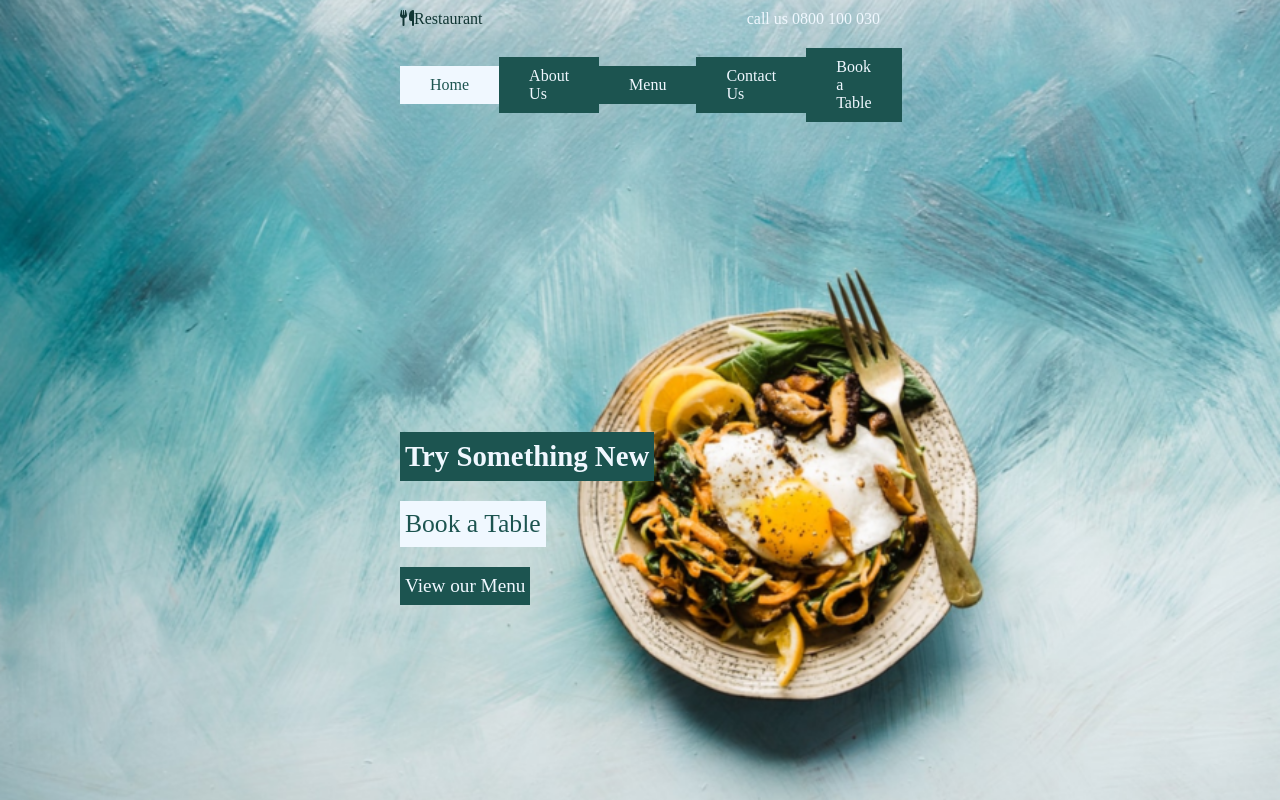
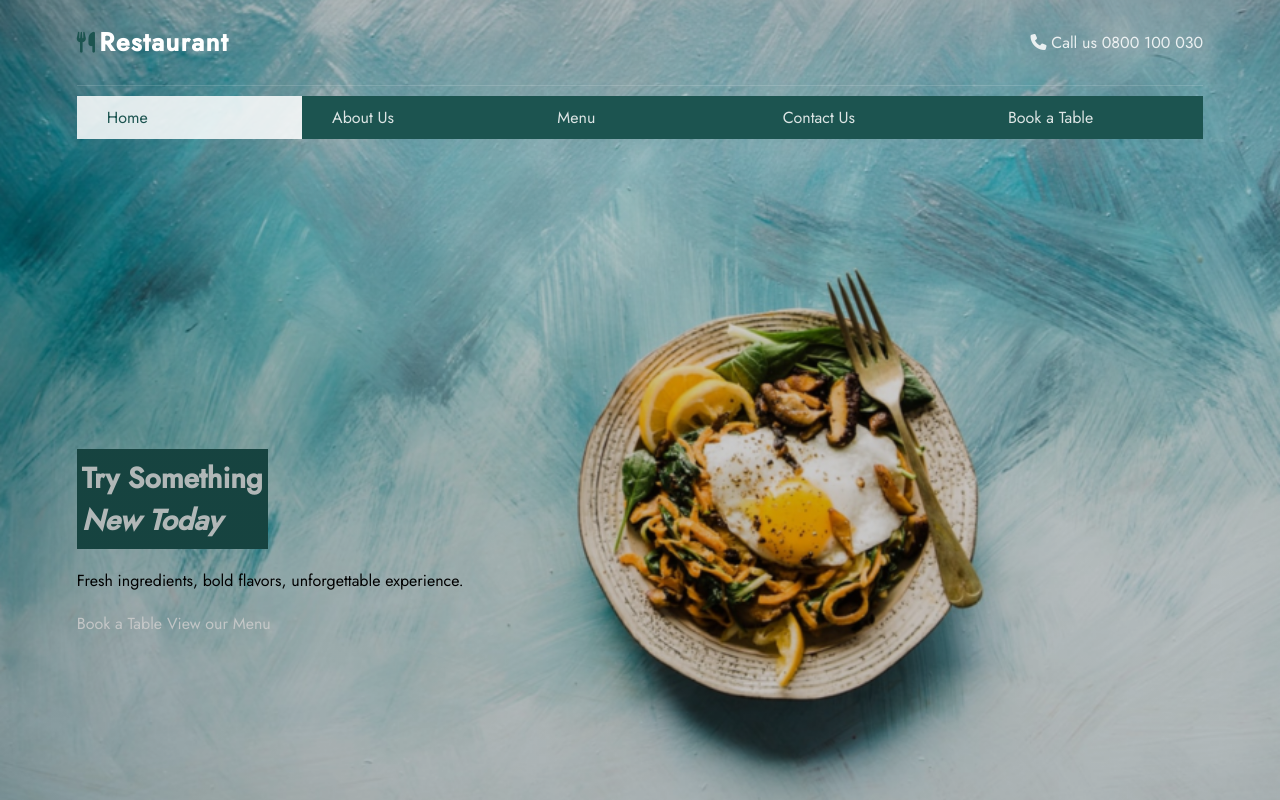
Before and after one commit to Muhammad-bilal-ai/restaurant-app, a plain HTML site: page index.html in a window 1280 px wide. Drawn offline with Linux system fonts and the light colour scheme.

Commit message:
fixing UI breaks

```diff
--- a/index.html
+++ b/index.html
@@ -8,30 +8,56 @@
       src="https://kit.fontawesome.com/ec525d2683.js"
       crossorigin="anonymous"
     ></script>
+    <!-- Cormorant Garamond: elegant serif for restaurant feel -->
+    <!-- Jost: clean modern sans for body text -->
+    <link rel="preconnect" href="https://fonts.googleapis.com" />
+    <link rel="preconnect" href="https://fonts.gstatic.com" crossorigin />
+    <link
+      href="https://fonts.googleapis.com/css2?family=Cormorant+Garamond:wght@400;600;700&family=Jost:wght@300;400;500&display=swap"
+      rel="stylesheet"
+    />
     <title>restaurant app</title>
   </head>
   <body class="body">
     <!--== header ==-->
     <header>
-      <!-- 1st nav -->
-      <div class="nav">
-        <div class="logo"><i class="fa-solid fa-utensils"></i>Restaurant</div>
-        <div><a>call us 0800 100 030</a></div>
+      <div class="overlay"></div>
+      <!-- 1st nav logo + phone-->
+      <div class="nav top-nav">
+        <div class="logo">
+          <i class="fa-solid fa-utensils"></i><span>Restaurant</span>
+        </div>
+        <div>
+          <a href="tel:0800100030" class="phone-link">
+            <i class="fa-solid fa-phone"></i>
+            Call us 0800 100 030
+          </a>
+        </div>
       </div>
       <!-- 2nd nav -->
-      <div class="nav second-nav">
+      <nav class="nav second-nav">
         <a href="#" class="active">Home</a>
         <a href="#" class="navlink">About Us</a>
         <a href="#" class="navlink">Menu</a>
         <a href="#" class="navlink">Contact Us</a>
         <a href="#" class="highlight">Book a Table</a>
-      </div>
+      </nav>
 
       <!-- == content == -->
-      <div class="content">
-        <h3>Try Something New</h3>
-        <a class="white-link" href="#">Book a Table</a>
-        <a class="teal-link" href="#">View our Menu</a>
+      <div class="hero-content">
+        <h1 class="hero-heading">
+          Try Something<br />
+          <em>New Today</em>
+        </h1>
+        <p class="hero-description">
+          Fresh ingredients, bold flavors, unforgettable experience.
+        </p>
+        <!-- <a class="white-link" href="#">Book a Table</a>
+        <a class="teal-link" href="#">View our Menu</a> -->
+        <div class="hero-actions">
+          <a href="#" class="btn btn-primary">Book a Table</a>
+          <a href="#" class="btn btn-outline">View our Menu</a>
+        </div>
       </div>
     </header>
   </body>
--- a/style.css
+++ b/style.css
@@ -1,23 +1,50 @@
 :root {
   --dark-teal: rgb(28, 84, 80);
-  --darker-teal: rgb(17, 54, 52);
   --light-teal: rgb(57, 149, 143);
   --text-light: aliceblue;
 }
+:root {
+  --darker-teal: rgb(17, 54, 52);
+  --green-dark: #1c5450;
+  --green-mid: #27756f;
+  --green-light: #39958f;
+  --cream: #f5f0e8;
+  --white: #ffffff;
+  --text-light: rgba(255, 255, 255, 0.85);
+  --font-display: "Cormorant Garamond", serif;
+  --font-body: "Jost", sans-serif;
+}
 
-* {
+*,
+*::before,
+*::after {
+  box-sizing: border-box;
   margin: 0;
   padding: 0;
-  box-sizing: border-box;
+}
+body {
+  font-family: var(--font-body);
 }
 
 header {
+  position: relative;
   min-height: 100vh;
   background-image: url("restaurant.png");
   background-size: cover;
   background-repeat: no-repeat;
   background-position: center;
-  padding: 0px 400px;
+  padding: 0px 6vw;
+}
+.overlay {
+  position: absolute;
+  inset: 0;
+  background: linear-gradient(
+    to bottom,
+    rgba(0, 0, 0, 0.2) 0%,
+    rgba(0, 0, 0, 0.1) 20%,
+    rgba(0, 0, 0, 0.2) 50%
+  );
+  z-index: 0;
 }
 a {
   color: var(--text-light);
@@ -30,9 +57,26 @@
   justify-content: space-between;
   align-items: center;
   font-size: 1rem;
+  position: relative;
+  z-index: 1;
+}
+.top-nav {
+  padding: 24px 0;
+  border-bottom: 1px solid rgba(255, 255, 255, 0.15);
 }
 .logo {
+  display: flex;
+  align-items: center;
+  gap: 3px;
   color: var(--darker-teal);
+  font-size: 1.6rem;
+  font-weight: 600;
+  color: var(--white);
+  letter-spacing: 0.05em;
+}
+.logo i {
+  color: var(--green-dark);
+  font-size: 1.3rem;
 }
 .second-nav a {
   background-color: var(--dark-teal);
@@ -59,7 +103,7 @@
 .highlight {
   background-color: var(--dark-teal) !important;
 }
-.content {
+.hero-content {
   margin-top: 300px;
   display: flex;
   flex-direction: column;
@@ -67,7 +111,7 @@
   justify-content: flex-start;
   gap: 20px;
 }
-.content h3 {
+.hero-content h1 {
   background-color: var(--dark-teal);
   font-size: 1.8rem;
   color: var(--text-light);
```
